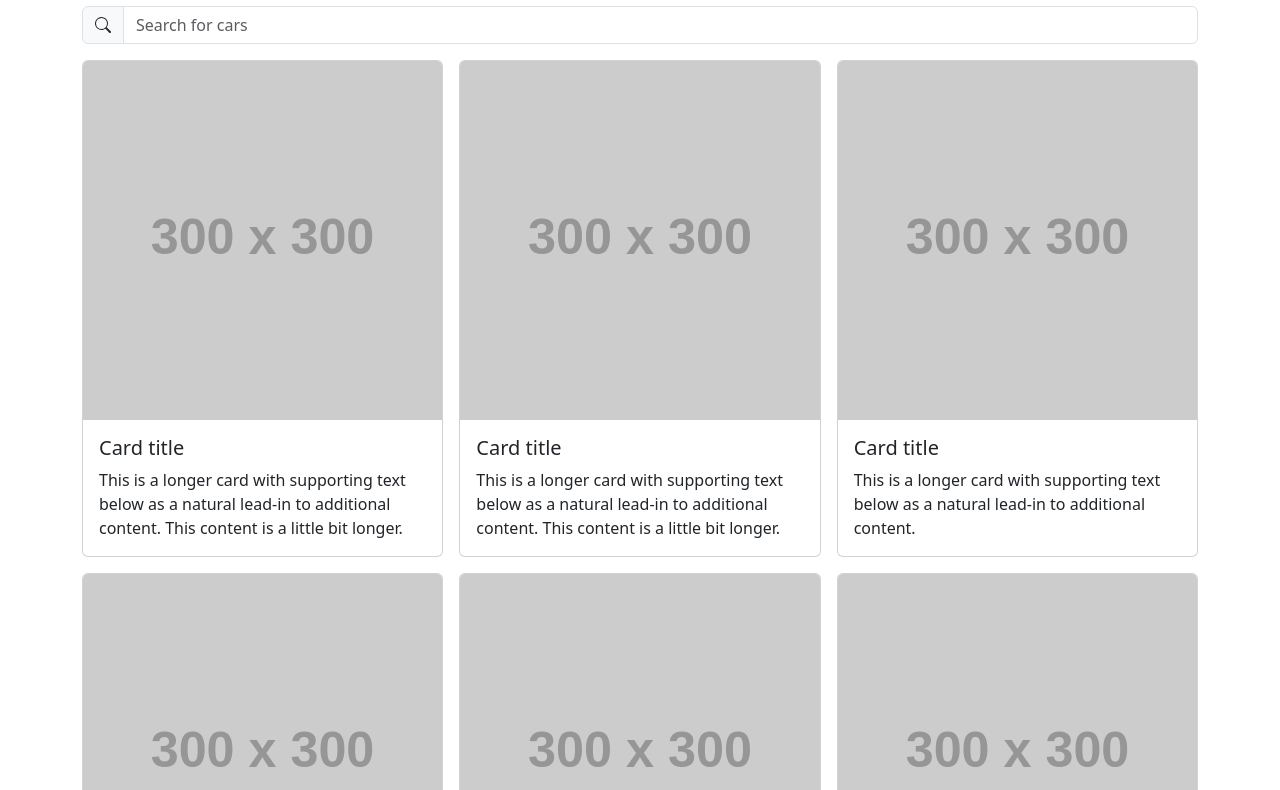
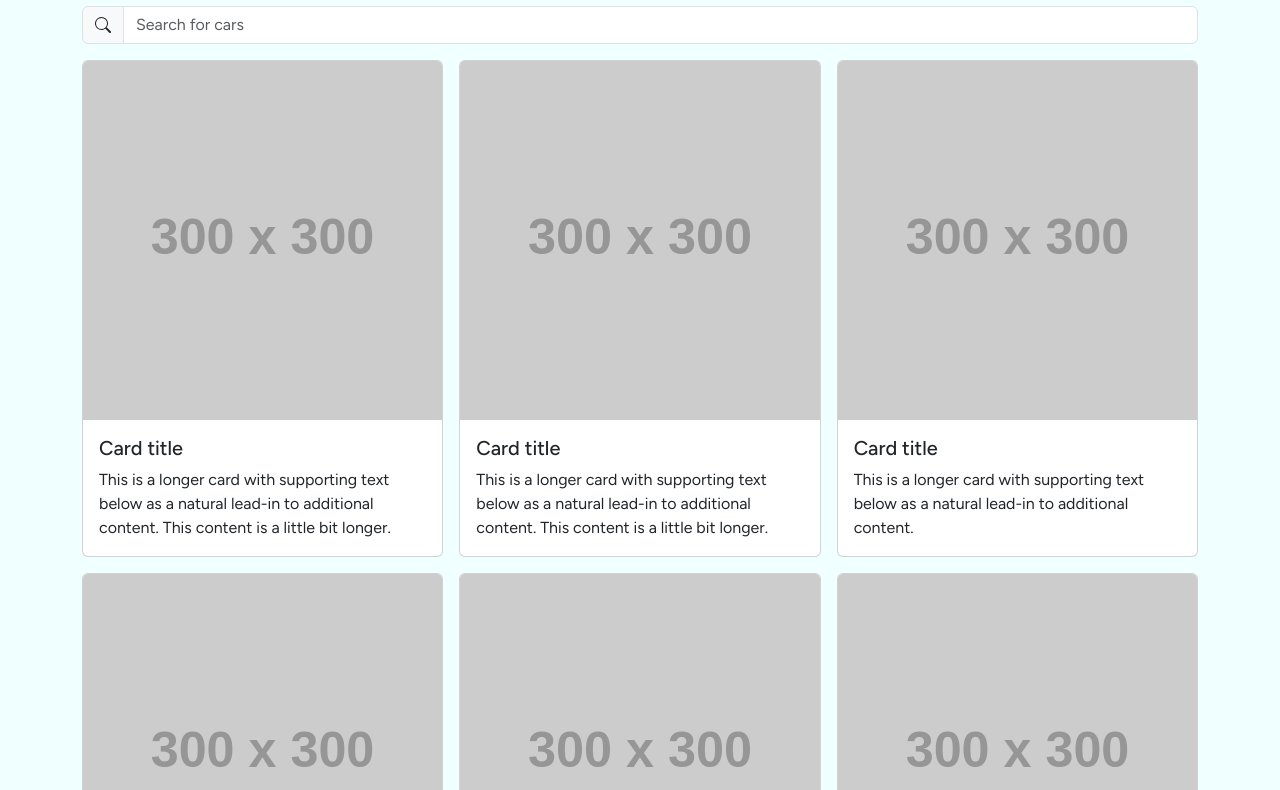
Before and after one commit to gliese-sketch/bbt-cars-inventory, a website: page index.html in a window 1280 px wide. Shown: the part 170-960 px from the top of the page. Drawn offline with nearby package versions, Linux system fonts and the light colour scheme; placeholder pictures from the web are drawn by us.

Commit message:
Change font & bg color

```diff
--- a/index.html
+++ b/index.html
@@ -10,6 +10,7 @@
       href="https://cdn.jsdelivr.net/npm/bootstrap@5.3.3/dist/css/bootstrap.min.css"
       rel="stylesheet"
     />
+    <link rel="stylesheet" href="style.css" />
   </head>
   <body>
     <!-- Navbar -->
--- /dev/null
+++ b/style.css
@@ -0,0 +1,6 @@
+@import url("https://fonts.googleapis.com/css2?family=Figtree:ital,wght@0,300..900;1,300..900&display=swap");
+
+body {
+  font-family: "Figtree", sans-serif;
+  background-color: azure;
+}
```
